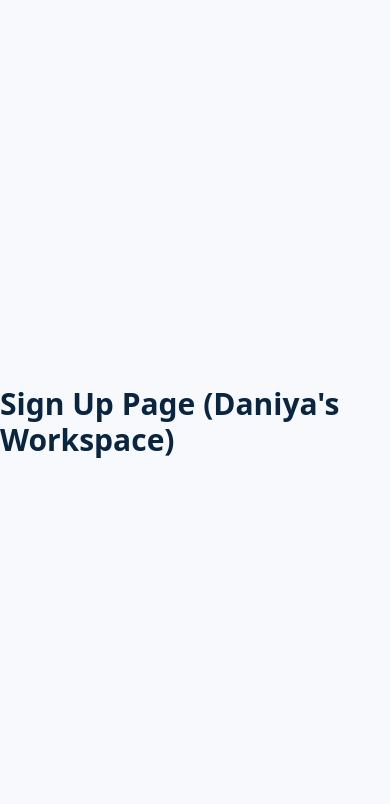
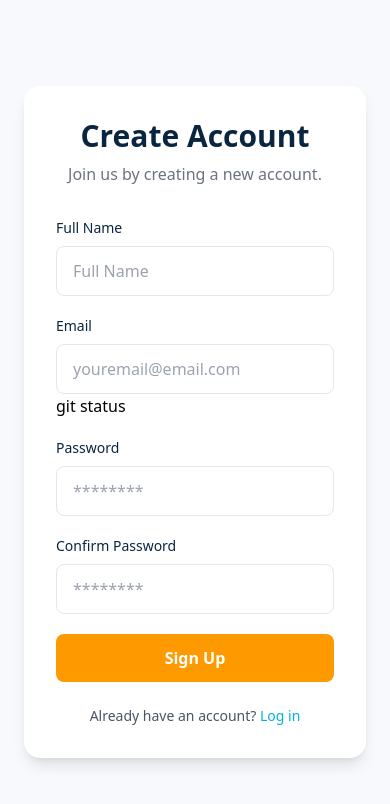
Before and after one commit to Nes-cmd/lock-dep-front, a React (Vite) app: page /signup in a window 390 px wide. Shown: the top 804 px of the page. Built offline with nearby package versions, Linux system fonts and the light colour scheme; the HTML template or start-up script is replaced by a standard one.

Commit message:
feat: complete responsive signup page using custom tailwind brand colors

```diff
--- a/src/pages/Signup.jsx
+++ b/src/pages/Signup.jsx
@@ -1,7 +1,83 @@
 export default function Signup() {
   return (
-    <div className="min-h-screen bg-[#F7F9FC] flex items-center justify-center">
-      <h1 className="text-3xl text-[#0A2540] font-bold">Sign Up Page (Daniya's Workspace)</h1>
+    <div className="min-h-screen bg-brandGray flex items-center justify-center px-6">
+      <div className="w-full max-w-md bg-white rounded-2xl shadow-lg p-8">
+
+        <h1 className="text-3xl font-bold text-brandNavy text-center">
+          Create Account
+        </h1>
+
+        <p className="text-gray-500 text-center mt-2">
+          Join us by creating a new account.
+        </p>
+
+        <form className="mt-8 space-y-5">
+
+          <div>
+            <label className="block text-sm font-medium text-brandNavy mb-2">
+              Full Name
+            </label>
+
+            <input
+              type="text"
+              placeholder="Full Name"
+              className="w-full border rounded-lg px-4 py-3 outline-none focus:ring-2 focus:ring-brandCyan"
+            />
+          </div>
+
+          <div>
+            <label className="block text-sm font-medium text-brandNavy mb-2">
+              Email
+            </label>
+
+            <input
+              type="email"
+              placeholder="youremail@email.com"
+              className="w-full border rounded-lg px-4 py-3 outline-none focus:ring-2 focus:ring-brandCyan"
+            />
+          </div>
+          git status
+          <div>
+            <label className="block text-sm font-medium text-brandNavy mb-2">
+              Password
+            </label>
+
+            <input
+              type="password"
+              placeholder="********"
+              className="w-full border rounded-lg px-4 py-3 outline-none focus:ring-2 focus:ring-brandCyan"
+            />
+          </div>
+
+          <div>
+            <label className="block text-sm font-medium text-brandNavy mb-2">
+              Confirm Password
+            </label>
+
+            <input
+              type="password"
+              placeholder="********"
+              className="w-full border rounded-lg px-4 py-3 outline-none focus:ring-2 focus:ring-brandCyan"
+            />
+          </div>
+
+          <button
+            type="submit"
+            className="w-full bg-brandOrange text-white py-3 rounded-lg font-semibold hover:opacity-90 transition"
+          >
+            Sign Up
+          </button>
+
+        </form>
+
+        <p className="text-center mt-6 text-sm text-gray-600">
+          Already have an account?{" "}
+          <a href="/login" className="text-brandCyan font-medium">
+            Log in
+          </a>
+        </p>
+
+      </div>
     </div>
   );
 }
```
